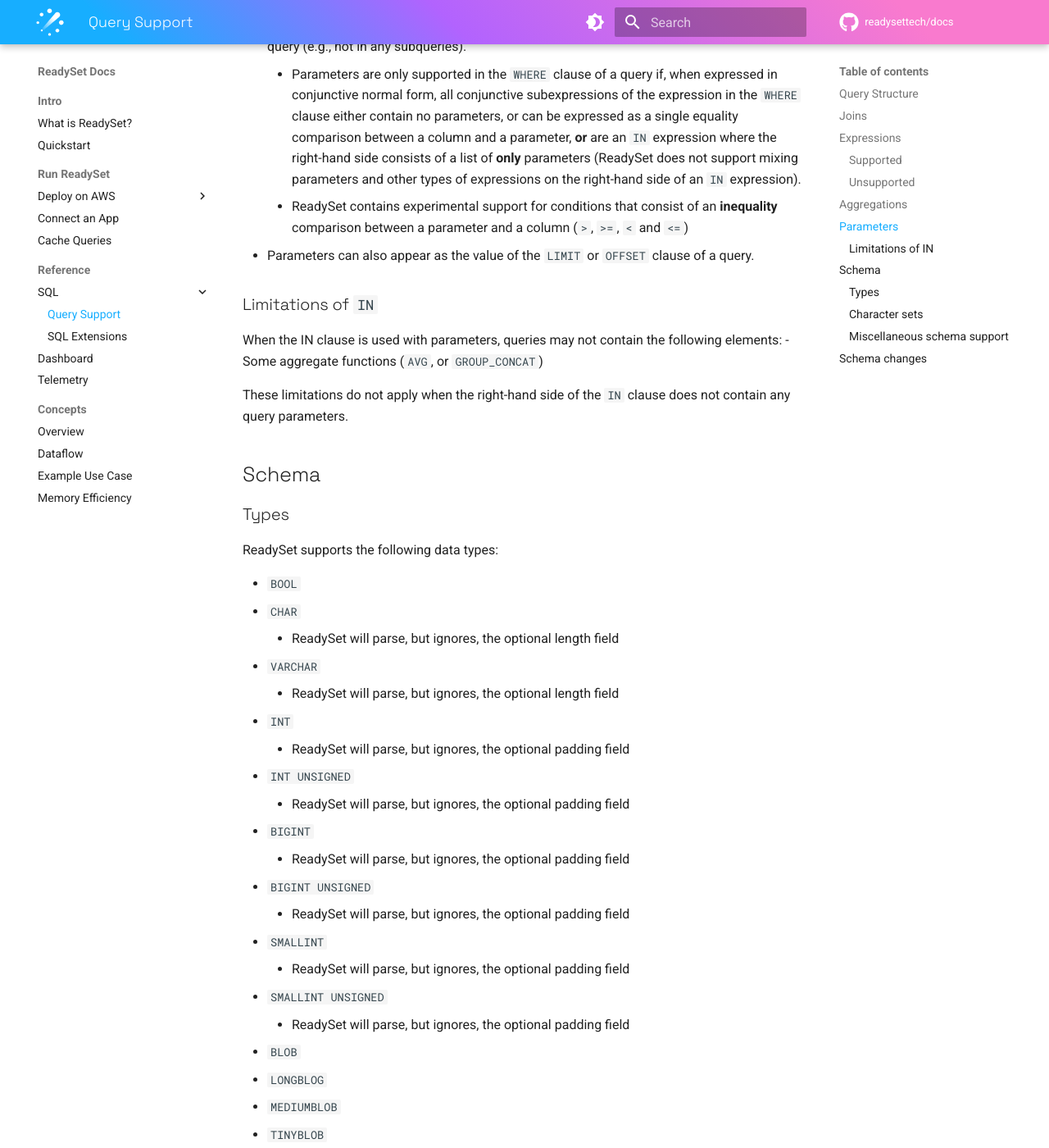
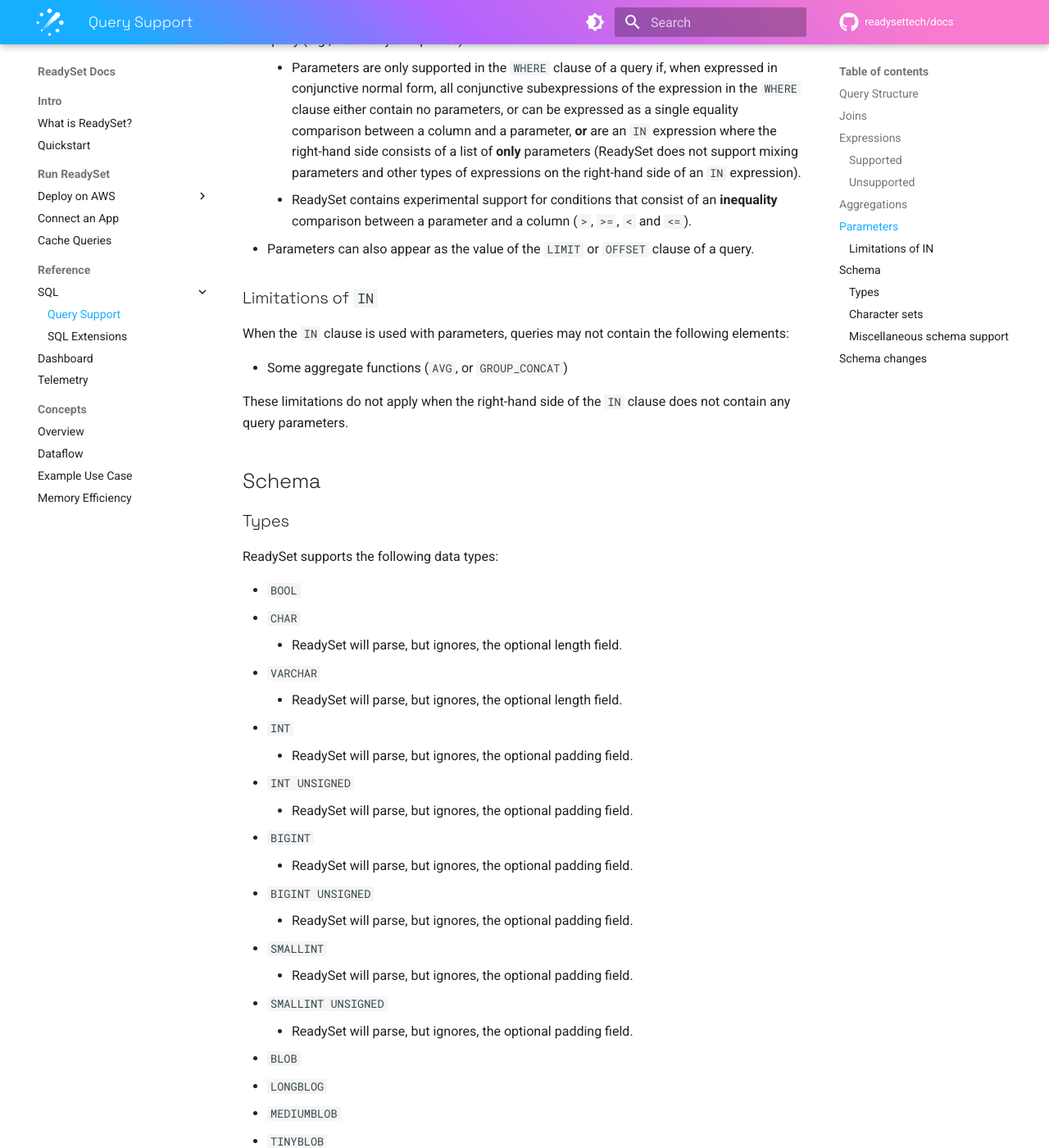
Before and after one commit to readysettech/docs-old, an MkDocs documentation site: the page built from docs/reference/query-support.md, in a window 1280 px wide and 1400 px high, scrolled down 6094 px. Shown: the whole window at 82% size. Built offline with MkDocs 1.6.1 and Material for MkDocs 9.7.7, drawn with Linux system fonts in a browser that asks for light colours; comment, search, counter and statistics services are not loaded; some of the changed text lies outside the part shown.

Commit message:
Document HAVING support
Also add some missing periods.

```diff
--- a/docs/reference/query-support.md
+++ b/docs/reference/query-support.md
@@ -84,10 +83,10 @@
 
 - Literal values
     - String literals, quoted according to the SQL dialect being used (single quotes for PostgreSQL, double or single quotes for MySQL)
-        - ReadySet does not support string literals with charset or collation specifications
+        - ReadySet does not support string literals with charset or collation specifications.
     - Integer literals
     - Float literals
-        - ReadySet does not support float literals using scientific (exponential) notation
+        - ReadySet does not support float literals using scientific (exponential) notation.
     - `NULL` literal
     - `CURRENT_TIMESTAMP`, `CURRENT_DATE`, and `CURRENT_TIME` literals
     - Boolean literals `TRUE` and `FALSE`
@@ -110,7 +109,7 @@
     - see "Limitations of `IN`" under [“Parameters”](#parameters)
 - `CAST`
 - `CASE`
-    - `Case` may only have one `THEN` branch and an optional `ELSE` branch
+    - `Case` may only have one `THEN` branch and an optional `ELSE` branch.
 - Functions
     - `convert_tz`
     - `dayofweek`
@@ -160,7 +159,7 @@
 - `MAX(expr)`
 - `MIN(expr)`
 - `GROUP_CONCAT(expr SEPARATOR str_val)`
-    - ReadySet does not support the `ORDER BY` clause in the `GROUP_CONCAT` aggregate function, and requires the specification of a SEPARATOR (unlike MySQL, where the SEPARATOR is optional)
+    - ReadySet does not support the `ORDER BY` clause in the `GROUP_CONCAT` aggregate function, and requires the specification of a SEPARATOR (unlike MySQL, where the `SEPARATOR` is optional).
 
 Similar to many SQL databases, ReadySet requires all columns in the `SELECT` clause or `ORDER BY` list that aren't in an aggregate function to be explicitly listed in the `GROUP BY` clause. This corresponds to the MySQL `ONLY_FULL_GROUP_BY` SQL mode.
 
@@ -210,12 +209,13 @@
 
 - Parameters can only appear in the `WHERE` clause of the outermost `SELECT` statement in a query (e.g., not in any subqueries).
     - Parameters are only supported in the `WHERE` clause of a query if, when expressed in conjunctive normal form, all conjunctive subexpressions of the expression in the `WHERE` clause either contain no parameters, or can be expressed as a single equality comparison between a column and a parameter, **or** are an `IN` expression where the right-hand side consists of a list of **only** parameters (ReadySet does not support mixing parameters and other types of expressions on the right-hand side of an `IN` expression).
-    - ReadySet contains experimental support for conditions that consist of an **inequality** comparison between a parameter and a column (`>`, `>=`, `<` and `<=`)
+    - ReadySet contains experimental support for conditions that consist of an **inequality** comparison between a parameter and a column (`>`, `>=`, `<` and `<=`).
 - Parameters can also appear as the value of the `LIMIT` or `OFFSET` clause of a query.
 
 ### Limitations of `IN`
 
-When the IN clause is used with parameters, queries may not contain the following elements:
+When the `IN` clause is used with parameters, queries may not contain the following elements:
+
 - Some aggregate functions (`AVG`, or `GROUP_CONCAT`)
 
 These limitations do not apply when the right-hand side of the `IN` clause does not contain any query parameters.
@@ -228,21 +228,21 @@
 
 - `BOOL`
 - `CHAR`
-    - ReadySet will parse, but ignores, the optional length field
+    - ReadySet will parse, but ignores, the optional length field.
 - `VARCHAR`
-    - ReadySet will parse, but ignores, the optional length field
+    - ReadySet will parse, but ignores, the optional length field.
 - `INT`
-    - ReadySet will parse, but ignores, the optional padding field
+    - ReadySet will parse, but ignores, the optional padding field.
 - `INT UNSIGNED`
-    - ReadySet will parse, but ignores, the optional padding field
+    - ReadySet will parse, but ignores, the optional padding field.
 - `BIGINT`
-    - ReadySet will parse, but ignores, the optional padding field
+    - ReadySet will parse, but ignores, the optional padding field.
 - `BIGINT UNSIGNED`
-    - ReadySet will parse, but ignores, the optional padding field
+    - ReadySet will parse, but ignores, the optional padding field.
 - `SMALLINT`
-    - ReadySet will parse, but ignores, the optional padding field
+    - ReadySet will parse, but ignores, the optional padding field.
 - `SMALLINT UNSIGNED`
-    - ReadySet will parse, but ignores, the optional padding field
+    - ReadySet will parse, but ignores, the optional padding field.
 - `BLOB`
 - `LONGBLOG`
 - `MEDIUMBLOB`
@@ -257,26 +257,26 @@
 - `TEXT`
 - `DATE`
 - `DATETIME`
-    - ReadySet will parse, but ignores the optional precision field
+    - ReadySet will parse, but ignores the optional precision field.
 - `TIME`
 - `TIMESTAMP` / `TIMESTAMP WITHOUT TIME ZONE`
-    - ReadySet will parse, but ignores the optional precision field
+    - ReadySet will parse, but ignores the optional precision field.
 - `TIMESTAMPTZ` / `TIMESTAMP WITH TIME ZONE`
-    - ReadySet will parse, but ignores the optional precision field
+    - ReadySet will parse, but ignores the optional precision field.
 - `BINARY`
     - ReadySet will parse, but ignores the optional length field
 - `VARBINARY`
-    - ReadySet will parse, but ignores the optional length field
+    - ReadySet will parse, but ignores the optional length field.
 - `DECIMAL`
 - `BYTEARRAY`
 - `BIT`
-    - ReadySet will parse, but ignores the optional length field
+    - ReadySet will parse, but ignores the optional length field.
 - `VARBIT`
-    - ReadySet will parse, but ignores the optional length field
+    - ReadySet will parse, but ignores the optional length field.
 - `SERIAL`
 - `BIGSERIAL`
 - `ENUM`
-    - ReadySet supports enums in MySQL but not Postgres
+    - ReadySet supports enums in MySQL but not Postgres.
 - `CITEXT`
 
 ReadySet additionally has limited support for the following data types:
@@ -305,7 +305,7 @@
 - `ADD KEY`
 - `DROP COLUMN`
 - `ALTER COLUMN`
-    - ReadySet supports only `SET DEFAULT [literal]` and `DROP DEFAULT`
+    - ReadySet supports only `SET DEFAULT [literal]` and `DROP DEFAULT`.
 - `CHANGE COLUMN`
 - `MODIFY COLUMN`
     - ReadySet does not support `FIRST` or `AFTER`.
```
Also changed, not shown: other parts of docs/reference/query-support.md (+7 -8 lines).
